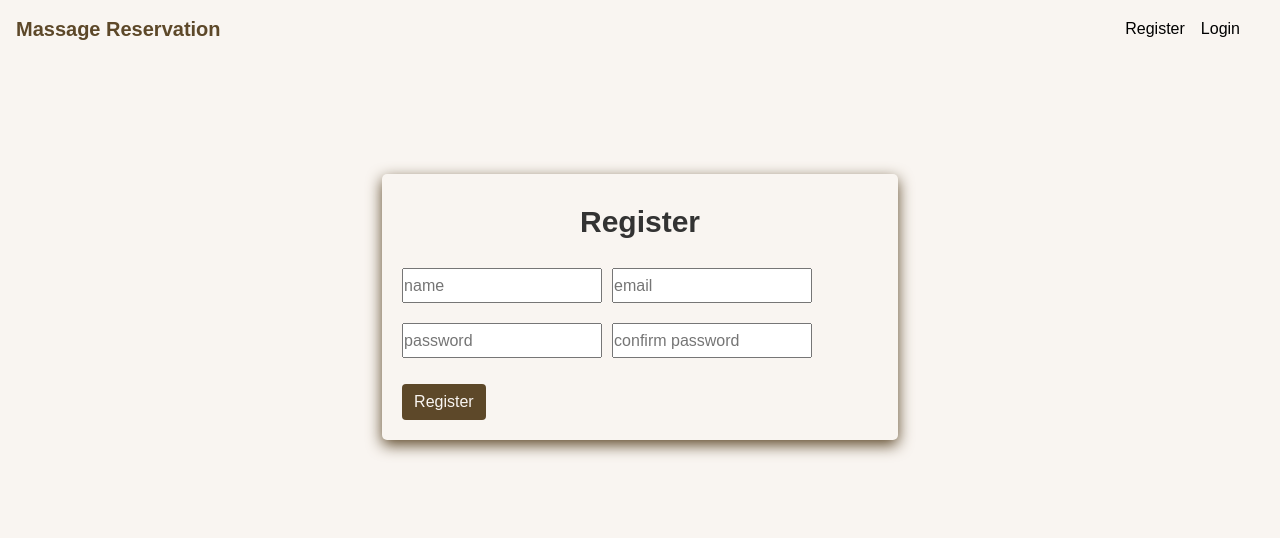
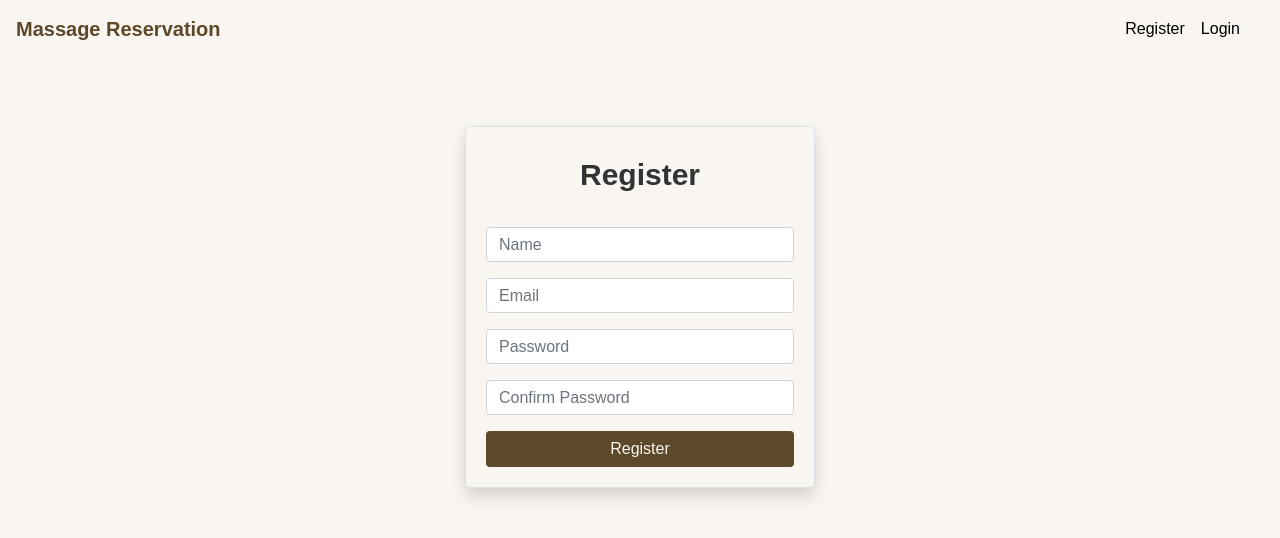
Before and after one commit to ms-eshghi/massageWebSite, a React (Create React App) app in the folder client/: page /register in a window 1280 px wide. Shown: the top 538 px of the page. Built offline with nearby package versions, Linux system fonts and the light colour scheme.

Commit message:
update Css

```diff
--- a/client/src/index.css
+++ b/client/src/index.css
@@ -222,16 +222,6 @@ body {
   color: #6c8f57;
   font-weight: bold;
 }
-.background {
-  width: 100%;
-  height: 100%;
-  background: url('./images/Untitled.jpg') no-repeat center center;
-  background-size: cover; /* Ensures the image covers the screen */
-  position: relative;
-  display: flex;
-  justify-content: flex-start; /* Align content horizontally */
-  align-items: flex-end; /* Align content vertically */
-}
 
 .custom-btn {
   margin: 85px;
@@ -245,6 +235,16 @@ body {
   transition: background-color 0.3s;
 }
 
+.custom-btn {
+  font-size: 1.5rem;  /* Larger text */
+  padding: 15px 40px; /* Bigger padding */
+  height: 60px;       /* Increase height */
+}
 .custom-btn:hover {
-  background-color: #5d4829;
+  background-color: #b0803d !important;
 }
+.registerBtn{
+ width: "100%" !important;
+ height: "40px" !important;
+ padding: "10px" !important;
+}
--- a/client/src/screens/Adminscreen.js
+++ b/client/src/screens/Adminscreen.js
@@ -246,55 +246,62 @@ export function Addplace() {
 
   return (
     <>
+     <div className="container">
   <div className="row">
-        <div className="col-md-5">
+
+    <div className="col-12 col-md-6 mb-3">
       {loading && <Loader />}
       <input
         type="text"
-            className="form-control"
+        className="form-control w-100"
         placeholder="Place Name"
         value={name}
         onChange={(e) => setName(e.target.value)}
       />
       <input
         type="text"
-            className="form-control"
+        className="form-control w-100"
         placeholder="Type"
         value={type}
         onChange={(e) => setType(e.target.value)}
       />
       <input
         type="number"
-            className="form-control"
+        className="form-control w-100"
         placeholder="Price"
         value={price}
         onChange={(e) => setPrice(e.target.value)}
       />
     </div>
-        <div className="col-md-5">
+
+    <div className="col-12 col-md-6 mb-3">
       <input
         type="text"
-            className="form-control"
+        className="form-control w-100"
         placeholder="Description"
         value={description}
         onChange={(e) => setDescription(e.target.value)}
       />
       <input
         type="text"
-            className="form-control"
+        className="form-control w-100"
         placeholder="Image Url"
         value={imageurl}
         onChange={(e) => setImageurl(e.target.value)}
       />
     </div>
   </div>
+
+
   <div className="row">
-        <div className="col-md-5 text-right">
-          <button className="btn btn-primary mt-4" onClick={addPlace}>
+    <div className="col-12 text-center">
+      <button className="btn btn-primary mt-4 w-50" onClick={addPlace}>
         Add Place
       </button>
     </div>
   </div>
+</div>
+
     </>
   );
 }
--- a/client/src/screens/Landingscreen.js
+++ b/client/src/screens/Landingscreen.js
@@ -1,16 +1,42 @@
 import { Color } from "antd/es/color-picker";
 import React from "react";
 import { Link } from "react-router-dom";
+import LeftImage from '../images/Left-side.png';
+import RightImage from '../images/Right-side.png';
+
 
 function Landingscreen() {
   return (
-    <div className="row landing justify-content-center">
-      <div class="background ">
-        <Link to="/home">
-          <button class="custom-btn">Booking</button>
+    <div className="container-fluid">
+    <div className="row">
+      {/* Left Column */}
+      <div
+        className="col-md-6 col-12 d-flex align-items-center justify-content-center"
+        style={{
+          backgroundImage: `url(${LeftImage})`,
+          backgroundSize: "cover",
+          backgroundPosition: "center",
+          height: "100vh",
+        }}
+      >
+           <Link to="/home" className="mt-auto mb-4">
+        <button className="btn btn-primary custom-btn  ">Booking</button>
         </Link>
       </div>
+
+      {/* Right Column */}
+      <div
+        className="col-md-6 col-12"
+        style={{
+          backgroundImage: `url(${RightImage})`,
+          backgroundSize: "cover",
+          backgroundPosition: "center",
+          height: "100vh",
+        }}
+      ></div>
     </div>
+  </div>
+
   );
 }
 
--- a/client/src/screens/Loginscreen.js
+++ b/client/src/screens/Loginscreen.js
@@ -31,40 +31,51 @@ function Loginscreen() {
       seterror(true);
     }
   }
-  return (
-    <div>
+  return ( <div>
     {loading && <Loader />}
-      <div className="row justify-content-center mt-5 ">
-        <div className="col-md-5 mt-5">
-          {error && <Error message="Invalid Credentionals" />}
-          <div className="bs">
-            <h2>Login</h2>
+    <div className="container mt-5">
+      <div className="row justify-content-center">
+        <div className="col-12 col-md-6 col-lg-4"> {/* Adjusted for responsiveness */}
+          {error && <Error message="Invalid Credentials" />}
+          <div className="bs p-4 border rounded shadow">
+            <h2 className="text-center mb-4">Login</h2>
+
+            <div className="mb-3">
               <input
-              type="text"
-              name="form control"
-              id=""
-              placeholder="email"
+                type="email"
+                name="email"
+                className="form-control w-100"
+                id="email"
+                placeholder="Email"
                 value={email}
-              onChange={(e) => {
-                setemail(e.target.value);
-              }}
+                onChange={(e) => setemail(e.target.value)}
+                required
               />
+            </div>
 
+            <div className="mb-3">
               <input
-              type="text"
-              name="form control"
-              id=""
-              placeholder="password"
+                type="password"
+                name="password"
+                className="form-control w-100"
+                id="password"
+                placeholder="Password"
                 value={password}
-              onChange={(e) => {
-                setpassword(e.target.value);
-              }}
+                onChange={(e) => setpassword(e.target.value)}
+                required
               />
+            </div>
 
-            <button className="btn btn-primary mt-3" onClick={Login}>
-              {" "}
-              Login{" "}
+            <div className="text-center">
+              <button
+                className="btn btn-primary w-100"
+                onClick={Login}
+                disabled={loading} // Disable button during loading
+              >
+                {loading ? "Loading..." : "Login"}
               </button>
+            </div>
+          </div>
         </div>
       </div>
     </div>
--- a/client/src/screens/Registerscreen.js
+++ b/client/src/screens/Registerscreen.js
@@ -1,8 +1,9 @@
-import React, { useState, useEffect } from "react";
+import React, { useState } from "react";
 import axios from "axios";
 import Loader from "../components/Loader";
 import Error from "../components/Error";
 import Success from "../components/Success";
+
 function Registerscreen() {
   const [name, setname] = useState("");
   const [email, setemail] = useState("");
@@ -13,7 +14,7 @@ function Registerscreen() {
   const [success, setsuccess] = useState();
 
   async function register() {
-    if (password == cpassword) {
+    if (password === cpassword) {
       const user = {
         name,
         email,
@@ -39,70 +40,77 @@ function Registerscreen() {
         setloading(false);
         seterror(true);
       }
-      console.log(user);
     } else {
-      alert("Passwords are not matched");
+      alert("Passwords do not match");
     }
   }
+
   return (
     <div>
-      <div className="row justify-content-center mt-5 ">
-        <div className="col-md-5 mt-5">
-          {success && <Success message="Registeration success" />}
-          <div className="bs">
-            <h2>Register</h2>
+      {loading && <Loader />}
+      <div className="container mt-5">
+        <div className="row justify-content-center">
+          <div className="col-12 col-sm-8 col-md-6 col-lg-4">
+            {success && <Success message="Registration successful!" />}
+            {error && <Error message="An error occurred. Please try again." />}
+            <div className="bs p-4 border rounded shadow">
+              <h2 className="text-center mb-4">Register</h2>
+
+              <div className="mb-3">
                 <input
                   type="text"
-              name="form control"
-              id=""
-              placeholder="name"
+                  name="name"
+                  className="form-control w-100"
+                  id="name"
+                  placeholder="Name"
                   value={name}
-              onChange={(e) => {
-                setname(e.target.value);
-              }}
+                  onChange={(e) => setname(e.target.value)}
                   required
                 />
-
+              </div>
+              <div className="mb-3">
                 <input
                   type="email"
-              name="form control"
-              id=""
-              placeholder="email"
+                  name="email"
+                  className="form-control w-100"
+                  id="email"
+                  placeholder="Email"
                   value={email}
-              onChange={(e) => {
-                setemail(e.target.value);
-              }}
+                  onChange={(e) => setemail(e.target.value)}
                   required
                 />
-
+              </div>
+              <div className="mb-3">
                 <input
-              type="text"
-              name="form control"
-              id=""
-              placeholder="password"
+                  type="password"
+                  name="password"
+                  className="form-control w-100"
+                  id="password"
+                  placeholder="Password"
                   value={password}
-              onChange={(e) => {
-                setpassword(e.target.value);
-              }}
+                  onChange={(e) => setpassword(e.target.value)}
                   required
                 />
-
+              </div>
+              <div className="mb-3">
                 <input
-              type="text"
-              name="form control"
-              id=""
-              placeholder="confirm password"
+                  type="password"
+                  name="cpassword"
+                  className="form-control w-100"
+                  id="cpassword"
+                  placeholder="Confirm Password"
                   value={cpassword}
-              onChange={(e) => {
-                setcpassword(e.target.value);
-              }}
+                  onChange={(e) => setcpassword(e.target.value)}
                   required
                 />
+              </div>
 
-            <button className="btn btn-primary mt-3" onClick={register}>
-              {" "}
-              Register{" "}
+              <div className="mt-3">
+                <button className="btn btn-primary w-100" onClick={register}>
+                  Register
                 </button>
+              </div>
+            </div>
           </div>
         </div>
       </div>
```
Also changed, not shown: client/src/screens/Homescreen.js (+21 -16 lines), client/src/images/Left-side.png (added), client/src/images/Right-side.png (added). Lines whose indentation alone changed are shown as unchanged.
